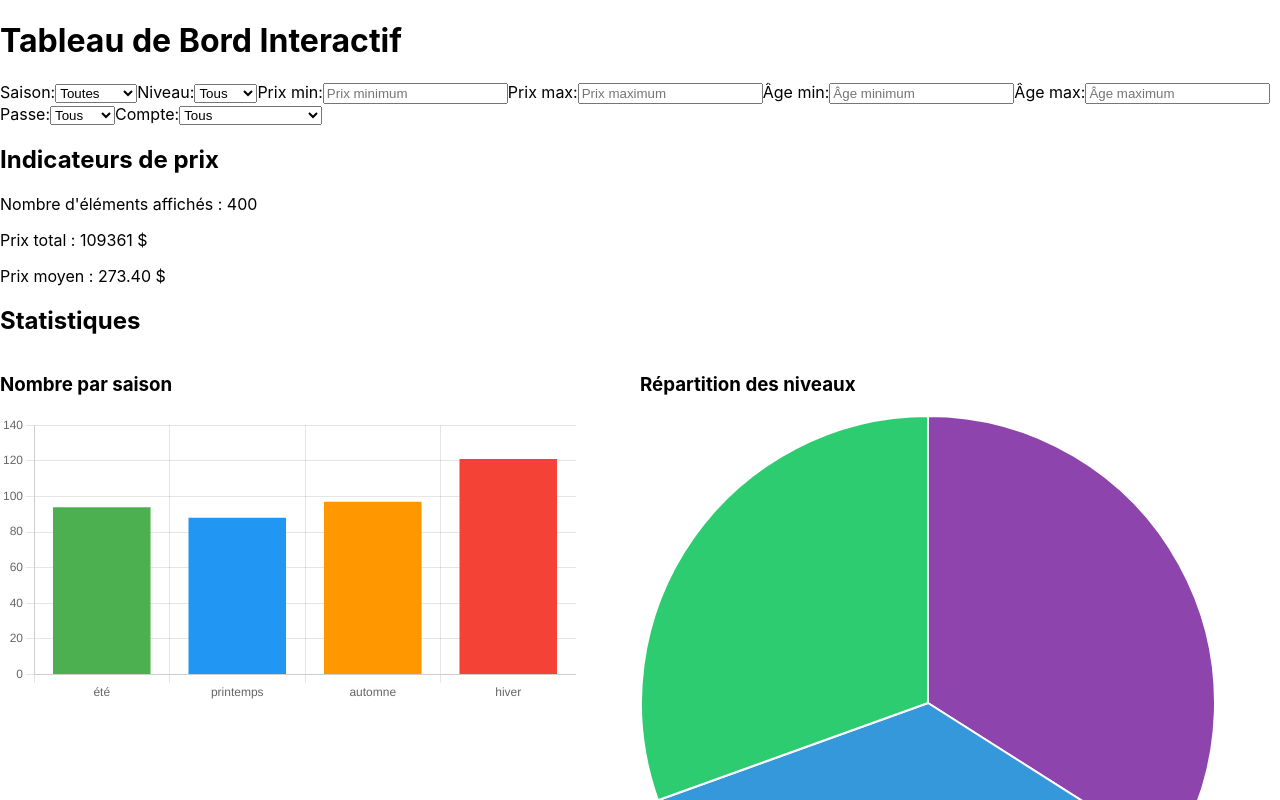
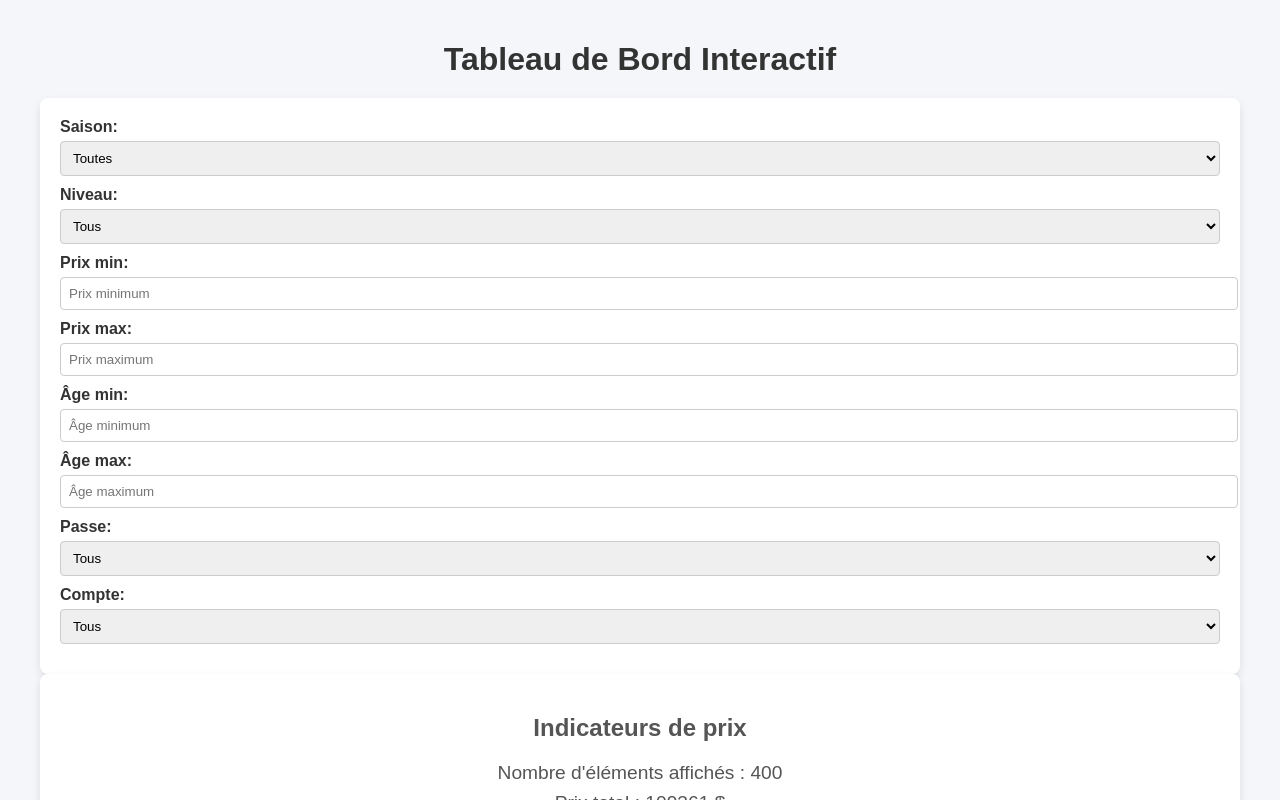
Before and after one commit to MehdiBenNasrallah/tableau-de-bord, a React (Create React App) app: page / in a window 1280 px wide. Shown: the top 800 px of the page. Built offline with nearby package versions, Linux system fonts and the light colour scheme.

Commit message:
Fait : mise a jour automatique + un peu de css

```diff
--- a/public/index.html
+++ b/public/index.html
@@ -15,6 +15,10 @@
       user's mobile device or desktop. See https://developers.google.com/web/fundamentals/web-app-manifest/
     -->
     <link rel="manifest" href="%PUBLIC_URL%/manifest.json" />
+    <link
+      href="https://fonts.googleapis.com/css2?family=Roboto:wght@400;500;700&display=swap"
+      rel="stylesheet"
+    />
     <!--
       Notice the use of %PUBLIC_URL% in the tags above.
       It will be replaced with the URL of the `public` folder during the build.
--- a/src/App.css
+++ b/src/App.css
@@ -1,3 +1,96 @@
+/* Style de base pour le tableau de bord */
+body {
+  font-family: Arial, sans-serif;
+  background-color: #f4f6f9;
+  margin: 0;
+  padding: 0;
+}
+
 .App {
+  max-width: 1200px;
+  margin: 0 auto;
+  padding: 20px;
+}
+
+h1 {
   text-align: center;
+  color: #333;
+  margin-bottom: 20px;
 }
+
+/* Mise en page pour les sections */
+.dashboard {
+  display: flex;
+  flex-direction: column;
+  gap: 20px;
+}
+
+.filter-bar,
+.price-indicator,
+.charts {
+  background-color: #fff;
+  padding: 20px;
+  border-radius: 8px;
+  box-shadow: 0 4px 8px rgba(0, 0, 0, 0.1);
+}
+
+/* Barre de filtres */
+.filter-bar label {
+  display: block;
+  margin-bottom: 10px;
+  font-weight: bold;
+  color: #333;
+}
+
+.filter-bar select,
+.filter-bar input[type="number"],
+.filter-bar input[type="checkbox"] {
+  margin-top: 5px;
+  padding: 8px;
+  width: 100%;
+  border-radius: 4px;
+  border: 1px solid #ccc;
+}
+
+/* Indicateur de prix */
+.price-indicator {
+  text-align: center;
+  color: #555;
+}
+
+.price-indicator p {
+  font-size: 1.2rem;
+  margin: 8px 0;
+}
+
+/* Graphiques */
+.charts {
+  display: flex;
+  flex-wrap: wrap;
+  gap: 20px;
+  justify-content: center;
+}
+
+.chart-container {
+  flex: 1 1 45%;
+  max-width: 500px;
+  min-width: 300px;
+}
+
+.chart-container h3 {
+  text-align: center;
+  color: #333;
+  margin-bottom: 10px;
+}
+
+/* Adaptabilité pour mobile */
+@media (max-width: 768px) {
+  .charts {
+    flex-direction: column;
+    align-items: center;
+  }
+
+  .chart-container {
+    width: 100%;
+  }
+}
--- a/src/App.js
+++ b/src/App.js
@@ -3,6 +3,7 @@ import data from "./data/database.json";
 import FilterBar from "./components/FilterBar";
 import PriceIndicator from "./components/PriceIndicator";
 import DashboardCharts from "./components/DashboardCharts";
+import "./App.css";
 
 function App() {
   const [dashboardData, setDashboardData] = useState([]);
@@ -34,6 +35,32 @@ function App() {
     setDashboardData(filteredData);
   }, [filters]);
 
+  // j'ai créer cette logique de mise à jour automatique des données pour simuler une mise à jour des données en temps réel
+  // mais la logique serait différente si je devais lier le dashboard à une API
+  // Mise à jour automatique des données
+  useEffect(() => {
+    const updateDataAutomatically = () => {
+      setDashboardData((prevData) => {
+        const newData = [...prevData];
+        // const randomIndex = Math.floor(Math.random() * newData.length);
+
+        // Mise à jour aléatoire du prix pour le premier élément
+        newData[0] = {
+          ...newData[0],
+          prix: Math.floor(Math.random() * 500), // Nouveau prix aléatoire entre 0 et 500
+        };
+
+        return newData;
+      });
+    };
+
+    // Exécuter `updateDataAutomatically` toutes les 10 secondes
+    const interval = setInterval(updateDataAutomatically, 10000);
+
+    // Nettoyage de l'intervalle à la destruction du composant
+    return () => clearInterval(interval);
+  }, []);
+
   return (
     <div className="App">
       <h1>Tableau de Bord Interactif</h1>
```
